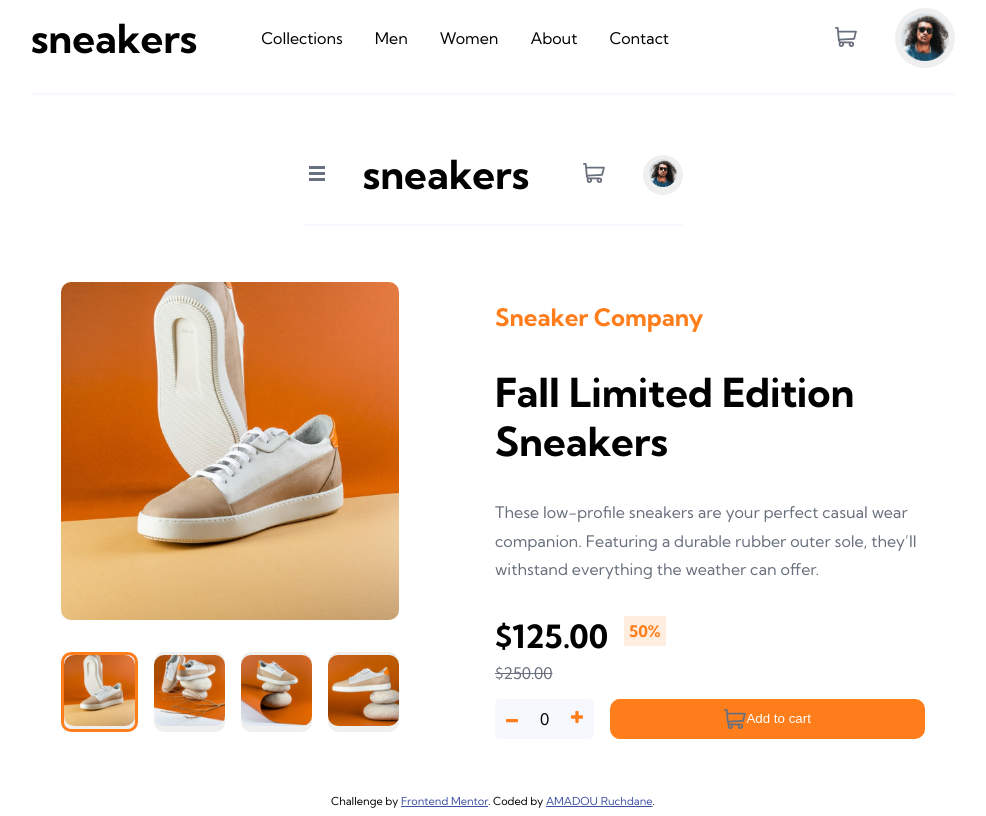
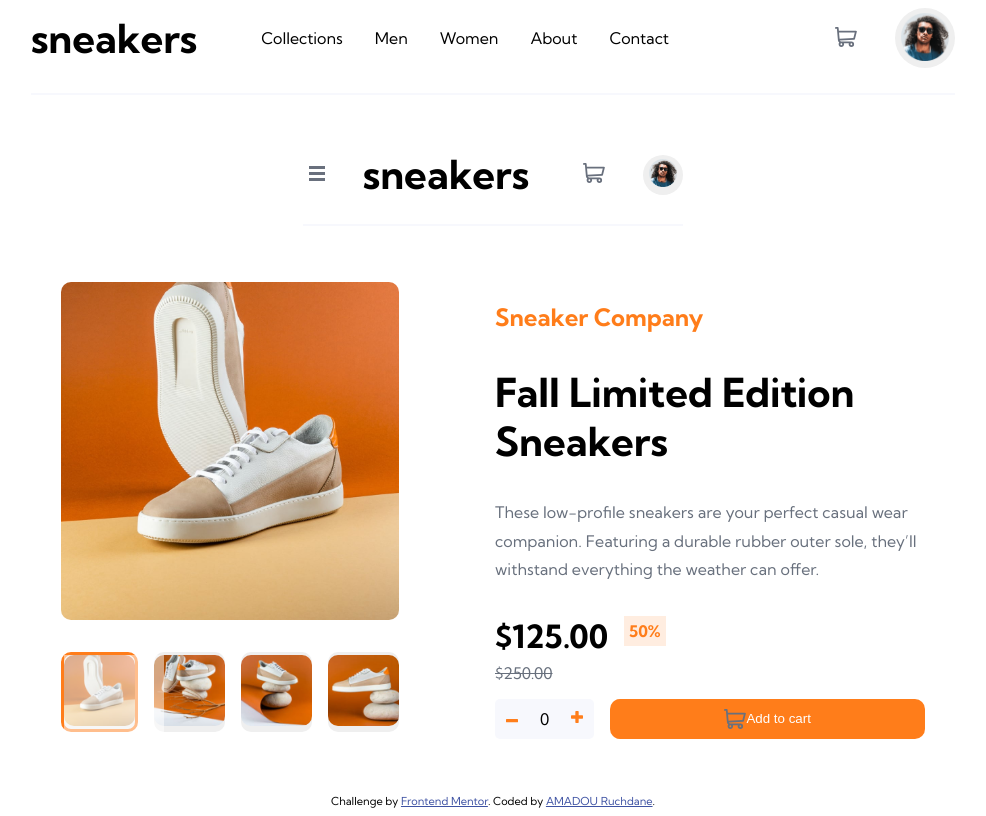
Before and after one commit to Ruchdane/fem-ecommerce-product-page-main, a SvelteKit app: page / in a window 1280 px wide. Shown: the whole page, without its empty margins (147-1133 px from the left). Built offline with nearby package versions, Linux system fonts and the light colour scheme.

Commit message:
try to add overlay

```diff
--- a/src/components/product_preview.svelte
+++ b/src/components/product_preview.svelte
@@ -1,9 +1,8 @@
 <script lang="ts">
     import type { Preview } from "src/app";
 
-
-    export let previews : Preview[] ;
-    export let navigator : boolean = false;
+    export let previews: Preview[];
+    export let navigator: boolean = false;
     export let onclick = () => {};
     const next = "/icons/icon-next.svg";
     const prev = "/icons/icon-previous.svg";
@@ -42,7 +41,7 @@
             disabled={product_preview_index >= preview_count - 1}
         >
             <!-- svelte-ignore a11y-click-events-have-key-events -->
-        <img src={next} alt="next" on:click={onclick}/>
+            <img src={next} alt="next" on:click={onclick} />
         </button>
     {/if}
     <img
@@ -57,6 +56,7 @@
                 class="thumbnail_btn"
                 class:thumbnail_btn-active={product_preview_index === index}
             >
+                <div class="thumbnail_btn-overlay" />
                 <img
                     src={item.thumb}
                     alt="thumbnail"
@@ -67,51 +67,67 @@
     </div>
 </div>
 
-
 <style lang="scss">
-.product{
-    --block-width : 430px;
-    &__preview{
+    .product {
+        --block-width: 430px;
+        &__preview {
             display: flex;
             flex-direction: column;
             gap: 2em;
         }
-    &__img-main{
+        &__img-main {
             width: 100%;
             height: auto;
             max-width: var(--block-width);
 
             border-radius: 10px;
         }
-    &__thumbnails{
+        &__thumbnails {
             display: flex;
             max-width: var(--block-width);
             gap: 1em;
         }
     }
-.preview
-{
-    &__dismiss{
-
+    .preview {
+        &__dismiss {
         }
-    &__navigator-prev{
-
+        &__navigator-prev {
         }
-    &__navigator-next{
-
+        &__navigator-next {
         }
     }
-.thumbnail_btn{
+
+    .thumbnail_btn.thumbnail_btn-active {
+        border: 3px solid var(--orange);
+    }
+    .thumbnail_btn {
+        cursor: pointer;
         border-radius: 10px;
         border: 3px transparent;
+
         padding: 0;
+
         &-active{
-        border: 3px solid var(--orange);
+            .thumbnail_btn-overlay {
+                opacity: 50%;
             }
-    &-img{
+        }
+        &-overlay {
+            width: 100px;
+            height: 100px;
+            position: fixed;
+            background-color: var(--white);
+            opacity: 0;
+        }
+        &-img {
             border-radius: inherit;
             width: 100%;
-        height: auto
+            height: auto;
+        }
+        &:hover {
+            .thumbnail_btn-overlay {
+                opacity: 20%;
+            }
         }
     }
 </style>
```
Lines whose indentation alone changed are shown as unchanged.
